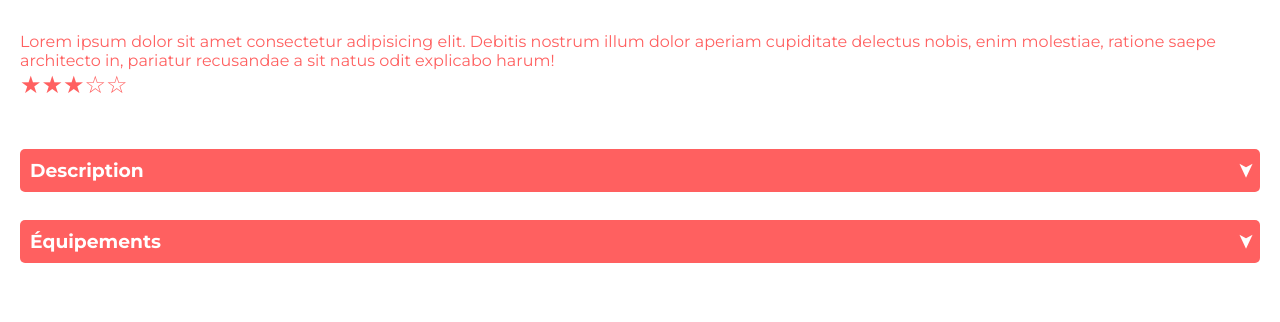
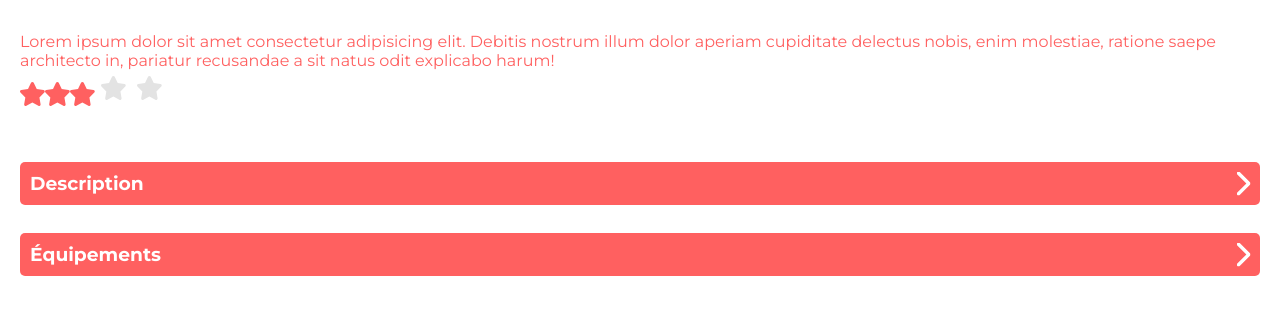
Before and after one commit to andy123-glitch/teqt-git, a React (Vite) app: page /logement/0979876d in a window 1280 px wide. Shown: the part 828-1150 px from the top of the page. Built offline with nearby package versions, Linux system fonts and the light colour scheme.

Commit message:
show icon stars and arrow svg

```diff
--- a/src/components/DropdownButton.jsx
+++ b/src/components/DropdownButton.jsx
@@ -1,4 +1,5 @@
 import { useRef } from 'react';
+import arrow from '../assets/images/arrow.svg';
 
 export default function DropdownButton({ title, children }) {
   const pRef = useRef(null);
@@ -6,14 +7,14 @@ export default function DropdownButton({ title, children }) {
     pRef.current.classList.toggle('active');
 
     e.target.style.rotate =
-      e.target.style.rotate === '270deg' ? '90deg' : '270deg';
+      e.target.style.rotate === '180deg' ? '0deg' : '180deg';
   }
   return (
     <div className="dropdown-btn">
       <div className="header">
         <h3>{title}</h3>
         <button type="button" onClick={handleClick}>
-          ➤
+          <img src={arrow} alt="" />
         </button>
       </div>
       <p ref={pRef}>{children}</p>
--- a/src/components/Stars.jsx
+++ b/src/components/Stars.jsx
@@ -1,16 +1,19 @@
+import starActive from '../assets/images/star-active.svg'
+import starInactive from '../assets/images/star-inactive.svg'
+
 export default function Stars({ number }) {
   let stars = [];
   for (let index = number; index > 0; index--) {
-    stars.push('★');
+    stars.push(starActive);
   }
   while (stars.length < 5) {
-    stars.push('☆');
+    stars.push(starInactive);
   }
 
   return (
     <div className="stars">
       {stars.map(s => (
-        <span>{s}</span>
+        <img src={s} alt="" />
       ))}
     </div>
   );
```
